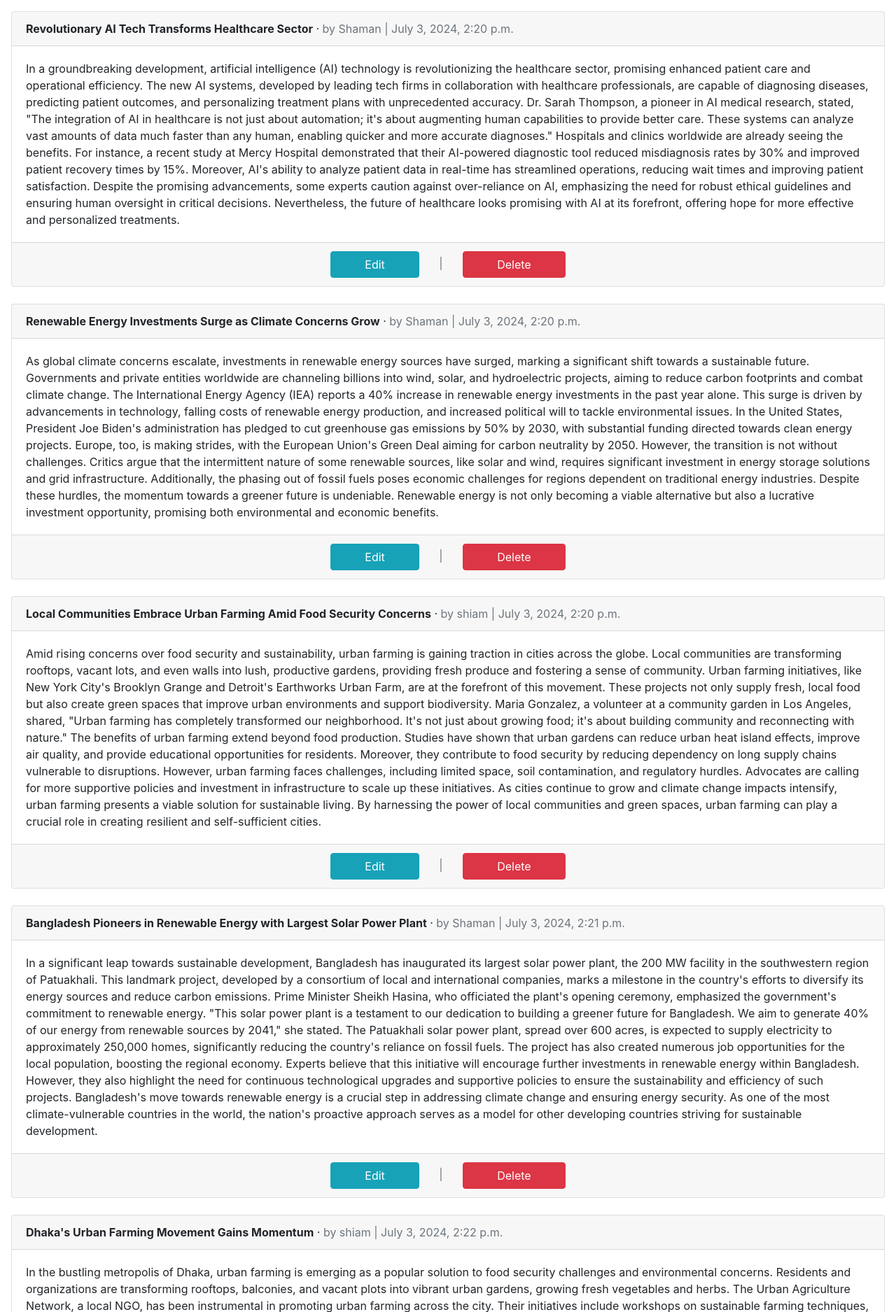
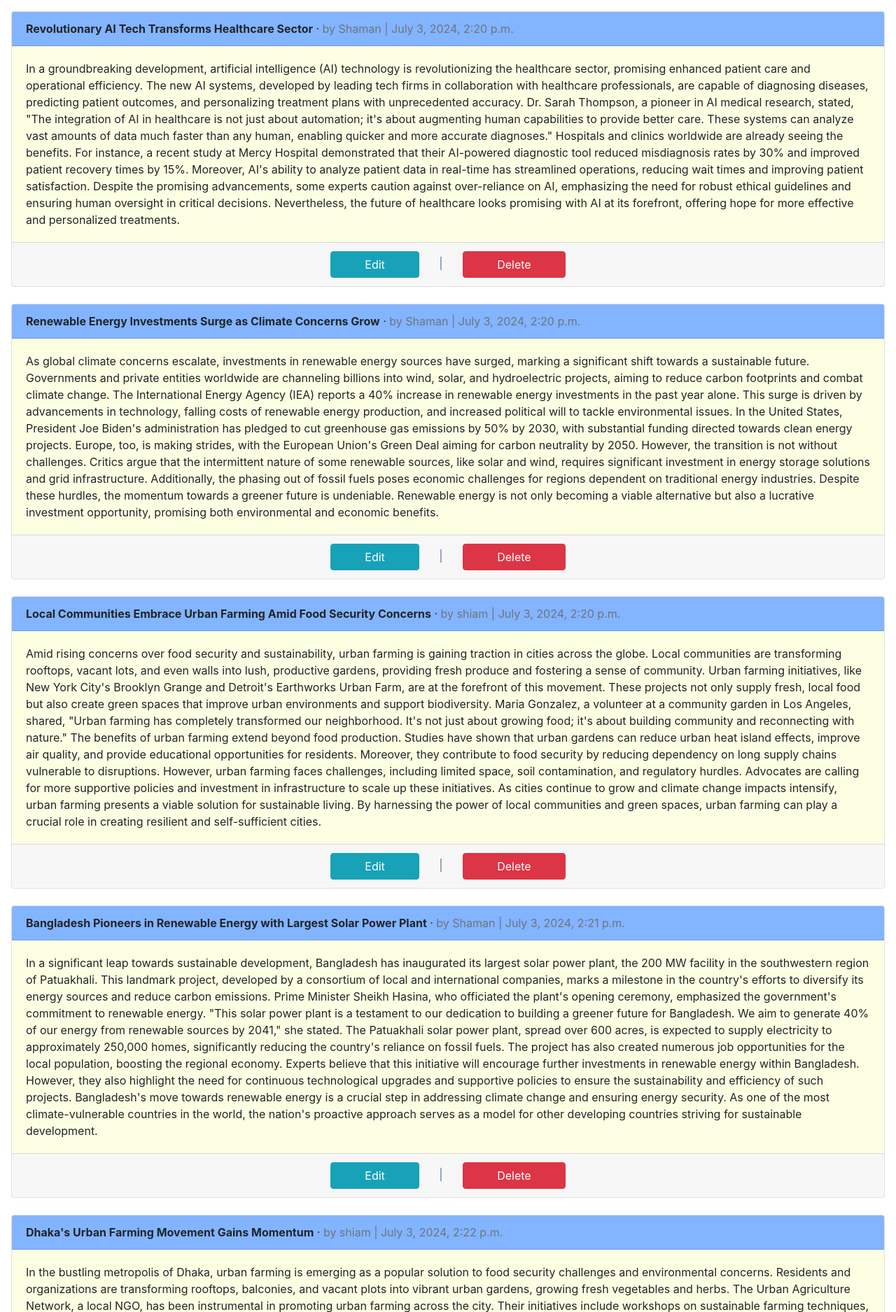
Before and after one commit to shiamsharif/Newspaper-App, a Django app: page /articles/ in a window 1280 px wide. Shown: the part 56-1931 px from the top of the page at 70% size. Run offline with Django 5.2, Linux system fonts and the light colour scheme; data comes from the database, SQL or seed files in the repository; some libraries are stand-ins or nearby versions.

Commit message:
ADD : bg-color and text color

```diff
--- a/templates/article_list.html
+++ b/templates/article_list.html
@@ -6,15 +6,15 @@
 {% block content %}
     {% for article in object_list %}
         <div class="card">
-            <div class="card-header">
+            <div class="card-header" style="background-color: #83B4FF;">
                 <span class="font-weight-bold">{{ article.title }}</span> &middot;
                 <span class="text-muted">by {{ article.author }} | {{ article.date }}</span>
             </div>
-            <div class="card-body">
+            <div class="card-body" style="background-color: #FDFFE2;">
                 {{ article.body }}
             </div>
-            <div class="card-footer text-center text-muted">
-                <a class="btn btn-info mx-4 px-5" href="#">Edit</a> | <a class="btn btn-danger mx-4 px-5" href="#">Delete</a>
+            <div class="card-footer text-center text-muted" >
+                <a class="btn btn-info mx-4 px-5" href="#">Edit</a> <span style="color: #5A72A0;">|</span> <a class="btn btn-danger mx-4 px-5" href="#">Delete</a>
             </div>
         </div>
         <br />
```
